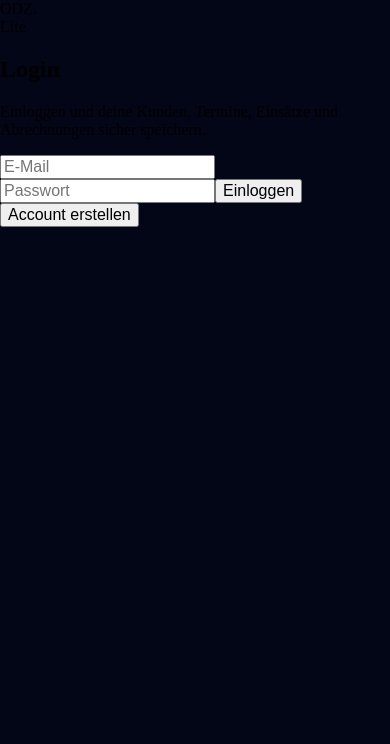
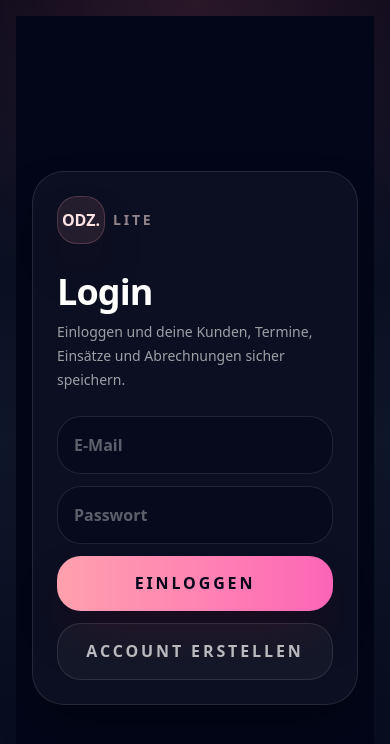
Before and after one commit to stevengunkel-lang/odz-lite, a Next.js app: page /login in a window 390 px wide. Shown: the top 744 px of the page. Built offline with nearby package versions, Linux system fonts and the light colour scheme; no server answers.

Commit message:
iPhone Basis Layout repariert

```diff
--- a/app/globals.css
+++ b/app/globals.css
@@ -1,6 +1,9 @@
+@import "tailwindcss";
+
 html {
   min-height: 100%;
   background: #020617;
+  color: white;
   overscroll-behavior-y: none;
 }
 
@@ -9,6 +12,7 @@ body {
   margin: 0;
   overflow-x: hidden;
   background: #020617;
+  color: white;
   -webkit-font-smoothing: antialiased;
   text-rendering: optimizeLegibility;
 }
@@ -25,14 +29,33 @@ button {
   font-size: 16px;
 }
 
-.lite-page {
-  min-height: 100dvh;
-  padding-bottom: calc(6.5rem + env(safe-area-inset-bottom));
+button,
+a {
+  touch-action: manipulation;
 }
 
-.lite-shell {
+.dark-input {
   width: 100%;
-  max-width: 28rem;
-  margin-left: auto;
-  margin-right: auto;
+  border-radius: 1.5rem;
+  border: 1px solid rgba(255, 255, 255, 0.1);
+  background: rgba(2, 6, 23, 0.45);
+  padding: 1rem;
+  font-size: 16px;
+  font-weight: 700;
+  color: white;
+  outline: none;
 }
+
+.dark-input::placeholder {
+  color: rgba(255, 255, 255, 0.35);
+}
+
+.dark-input:focus {
+  border-color: rgba(253, 164, 175, 0.45);
+  box-shadow: 0 0 0 4px rgba(251, 113, 133, 0.12);
+}
+
+.dark-input option {
+  background: #020617;
+  color: white;
+}
--- a/app/layout.tsx
+++ b/app/layout.tsx
@@ -1,24 +1,43 @@
-import type { Metadata } from "next";
-import type { ReactNode } from "react";
+import type { Metadata, Viewport } from "next";
 import "./globals.css";
+import AuthGuard from "../components/AuthGuard";
 import LiteNav from "../components/LiteNav";
-import AuthGuard from "../components/AuthGuard";
 
 export const metadata: Metadata = {
   title: "ODZ. Lite",
-  description: "Einfache Einsatz- und Monatszeit-Abrechnung.",
+  description: "Einfache Zeiterfassung und Monatszeit-Abrechnung.",
+  manifest: "/manifest.json",
+  appleWebApp: {
+    capable: true,
+    statusBarStyle: "black-translucent",
+    title: "ODZ. Lite",
+  },
 };
 
-export default function RootLayout({ children }: { children: ReactNode }) {
+export const viewport: Viewport = {
+  themeColor: "#020617",
+  width: "device-width",
+  initialScale: 1,
+  maximumScale: 1,
+  viewportFit: "cover",
+};
+
+export default function RootLayout({
+  children,
+}: {
+  children: React.ReactNode;
+}) {
   return (
-    <html lang="de">
-      <body className="bg-slate-950 text-white">
+    <html lang="de" className="bg-slate-950">
+      <body className="min-h-dvh overflow-x-hidden bg-slate-950 text-white antialiased">
         <AuthGuard>
-          <main className="mx-auto min-h-screen max-w-md px-4 pb-28 pt-5">
-            {children}
-          </main>
+          <div className="min-h-dvh bg-[radial-gradient(circle_at_top,rgba(251,113,133,0.16),transparent_34%),linear-gradient(180deg,#020617_0%,#0f172a_45%,#020617_100%)]">
+            <main className="mx-auto min-h-dvh w-full max-w-md px-4 pb-[calc(7rem+env(safe-area-inset-bottom))] pt-[calc(1rem+env(safe-area-inset-top))]">
+              {children}
+            </main>
 
-          <LiteNav />
+            <LiteNav />
+          </div>
         </AuthGuard>
       </body>
     </html>
```
